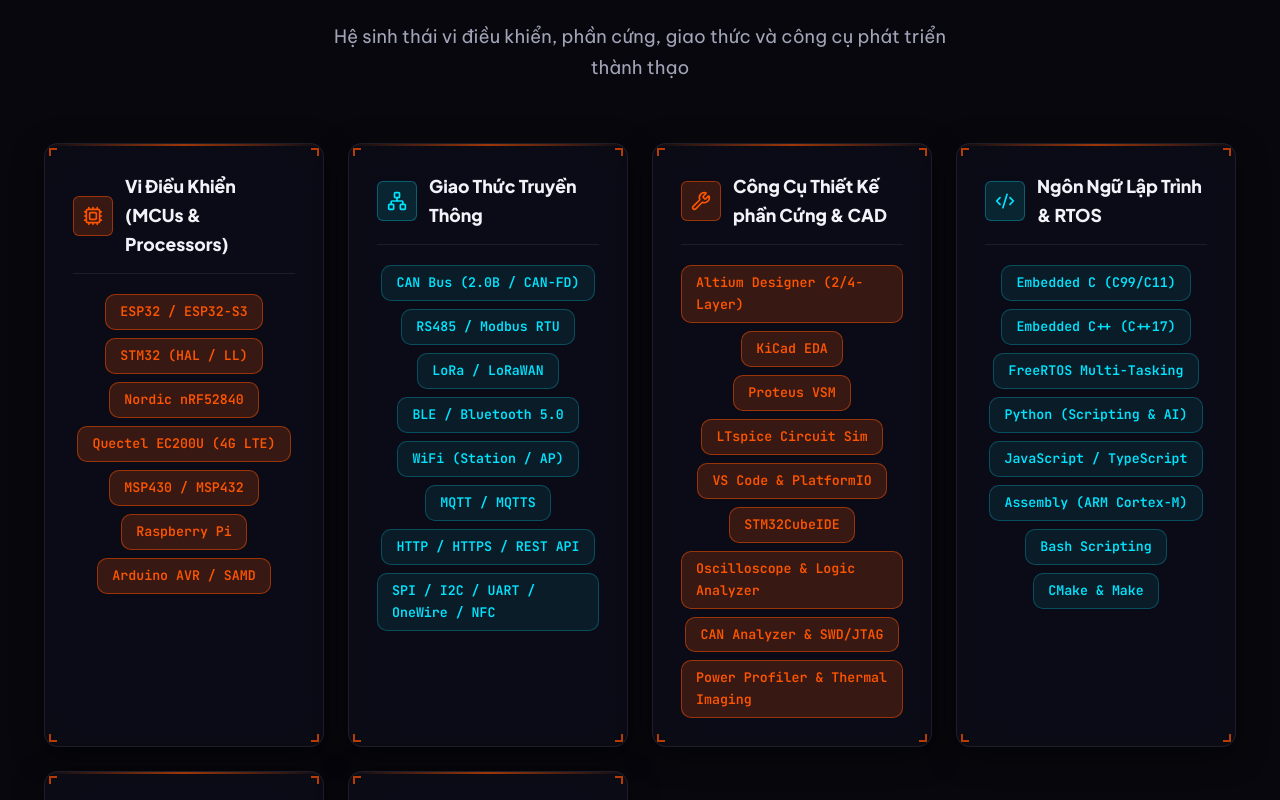
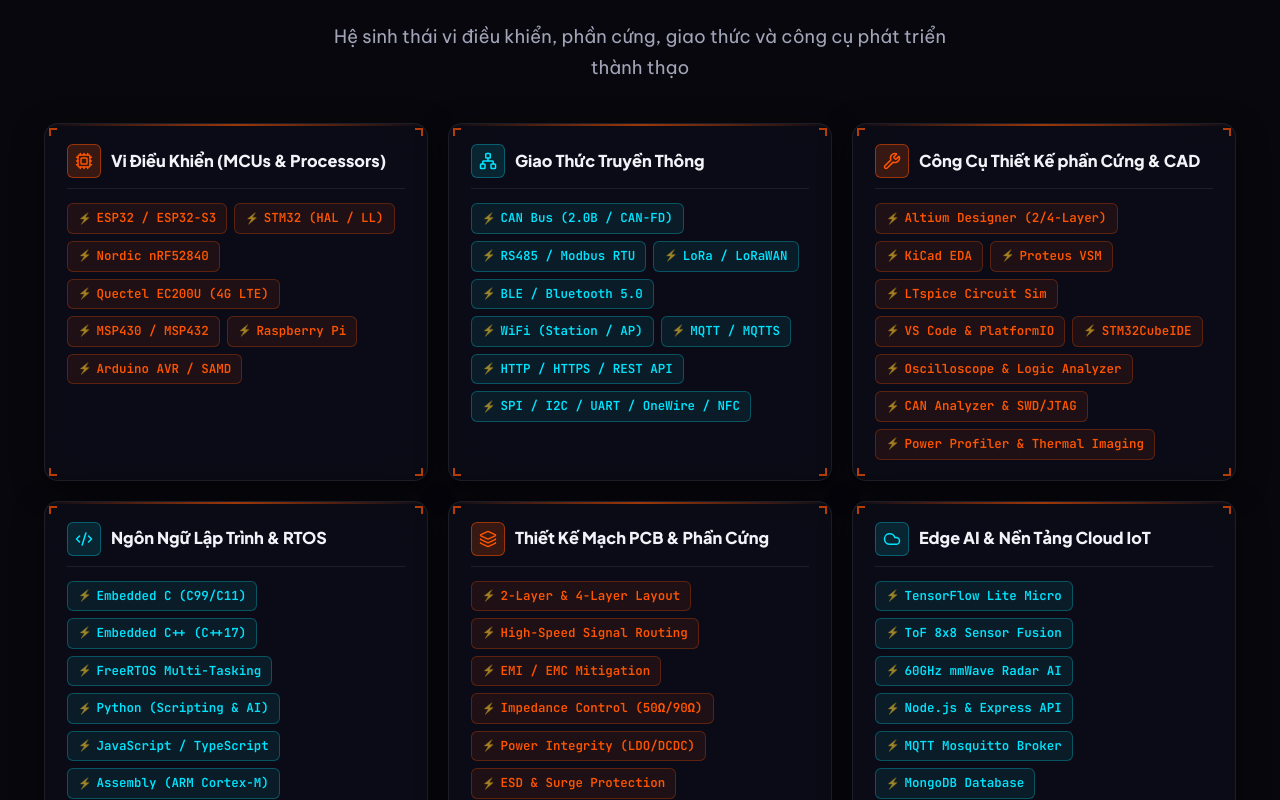
Before and after one commit to nvhung1609/profile, a React (Vite) app: page / in a window 1280 px wide. Shown: the part 2660-3460 px from the top of the page. Built offline with nearby package versions, Linux system fonts and the light colour scheme.

Commit message:
feat: redesign Skills section into compact horizontal flow tags grid

```diff
--- a/src/components/Skills.tsx
+++ b/src/components/Skills.tsx
@@ -21,7 +21,7 @@
           whileInView={{ opacity: 1, y: 0 }}
           viewport={{ once: true, margin: '-50px' }}
           transition={{ duration: 0.6 }}
-          style={{ marginBottom: 60, textAlign: 'center' }}
+          style={{ marginBottom: 40, textAlign: 'center' }}
         >
           <h2 className="section-title">
             {t.title[lang]}
@@ -29,11 +29,11 @@
           <p className="section-subtitle" style={{ margin: '0 auto' }}>{t.subtitle[lang]}</p>
         </motion.div>
 
-        {/* Technical Stack Grid Cards */}
+        {/* Technical Stack Compact HUD Grid */}
         <div style={{
           display: 'grid',
-          gridTemplateColumns: 'repeat(auto-fill, minmax(280px, 1fr))',
-          gap: 24,
+          gridTemplateColumns: 'repeat(auto-fit, minmax(320px, 1fr))',
+          gap: 20,
         }}
         className="tech-stack-grid"
         >
@@ -44,12 +44,12 @@
             return (
               <motion.div
                 key={cat.title.en}
-                initial={{ opacity: 0, y: 30 }}
+                initial={{ opacity: 0, y: 25 }}
                 whileInView={{ opacity: 1, y: 0 }}
                 viewport={{ once: true, margin: '-30px' }}
-                transition={{ duration: 0.5, delay: index * 0.08 }}
+                transition={{ duration: 0.45, delay: index * 0.06 }}
                 className="hud-card"
-                style={{ padding: 28 }}
+                style={{ padding: '20px 22px' }}
               >
                 <div className="hud-corner-tl" />
                 <div className="hud-corner-tr" />
@@ -60,14 +60,14 @@
                 <div style={{
                   display: 'flex',
                   alignItems: 'center',
-                  gap: 12,
-                  marginBottom: 20,
-                  paddingBottom: 14,
+                  gap: 10,
+                  marginBottom: 14,
+                  paddingBottom: 10,
                   borderBottom: '1px solid var(--border-primary)',
                 }}>
                   <div style={{
-                    width: 40,
-                    height: 40,
+                    width: 34,
+                    height: 34,
                     borderRadius: 'var(--radius-sm)',
                     background: isCyan ? 'rgba(0, 229, 255, 0.12)' : 'var(--accent-glow)',
                     border: `1px solid ${isCyan ? 'rgba(0, 229, 255, 0.3)' : 'var(--border-accent)'}`,
@@ -77,42 +77,47 @@
                     color: isCyan ? 'var(--accent-cyan)' : 'var(--accent-primary)',
                     flexShrink: 0,
                   }}>
-                    <Icon size={20} />
+                    <Icon size={18} />
                   </div>
                   <h3 style={{
-                    fontSize: '1.1rem',
+                    fontSize: '1.02rem',
                     fontWeight: 800,
                     fontFamily: 'var(--font-display)',
                     color: 'var(--text-primary)',
+                    margin: 0,
                   }}>
                     {cat.title[lang]}
                   </h3>
                 </div>
 
-                {/* Tech Pills */}
+                {/* Compact Horizontal Tech Tags */}
                 <div style={{
                   display: 'flex',
                   flexWrap: 'wrap',
-                  gap: 8,
-                  justifyContent: 'center',
+                  gap: 7,
+                  justifyContent: 'flex-start',
                 }}>
                   {cat.items.map((item) => (
                     <motion.span
                       key={item}
-                      whileHover={{ scale: 1.05, y: -2 }}
+                      whileHover={{ scale: 1.04, y: -1.5 }}
                       style={{
-                        padding: '6px 14px',
-                        fontSize: '0.83rem',
+                        padding: '4px 10px',
+                        fontSize: '0.78rem',
                         fontWeight: 600,
                         fontFamily: 'var(--font-mono)',
                         color: isCyan ? 'var(--accent-cyan)' : 'var(--accent-primary)',
-                        background: isCyan ? 'rgba(0, 229, 255, 0.08)' : 'var(--accent-glow)',
-                        border: `1px solid ${isCyan ? 'rgba(0, 229, 255, 0.25)' : 'var(--border-accent)'}`,
-                        borderRadius: 'var(--radius-md)',
+                        background: isCyan ? 'rgba(0, 229, 255, 0.08)' : 'rgba(255, 85, 0, 0.08)',
+                        border: `1px solid ${isCyan ? 'rgba(0, 229, 255, 0.28)' : 'rgba(255, 85, 0, 0.28)'}`,
+                        borderRadius: 'var(--radius-sm)',
                         cursor: 'default',
                         transition: 'all 0.2s',
+                        whiteSpace: 'nowrap',
+                        display: 'inline-flex',
+                        alignItems: 'center',
                       }}
                     >
+                      <span style={{ opacity: 0.6, marginRight: 5, fontSize: '0.68rem' }}>⚡</span>
                       {item}
                     </motion.span>
                   ))}
```
